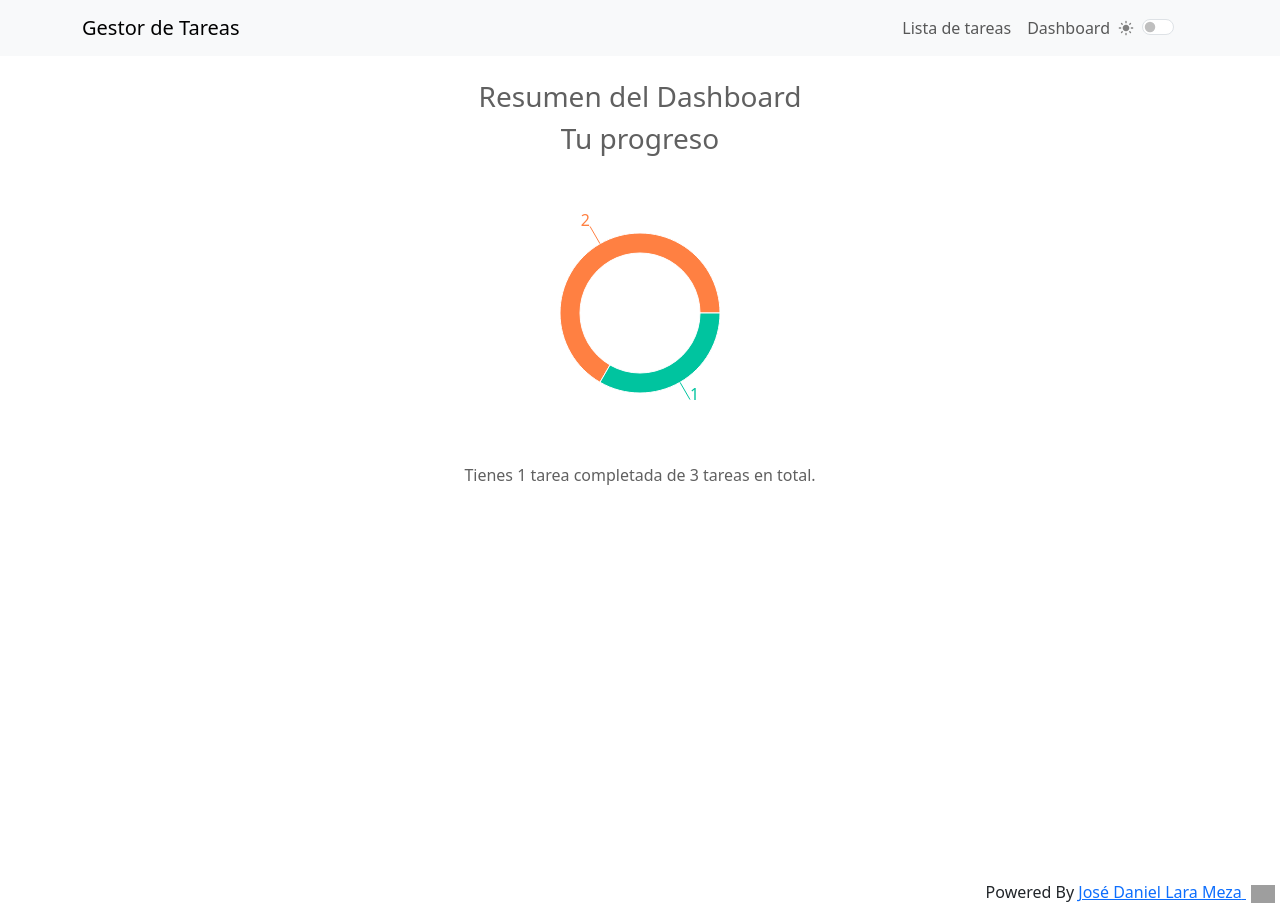
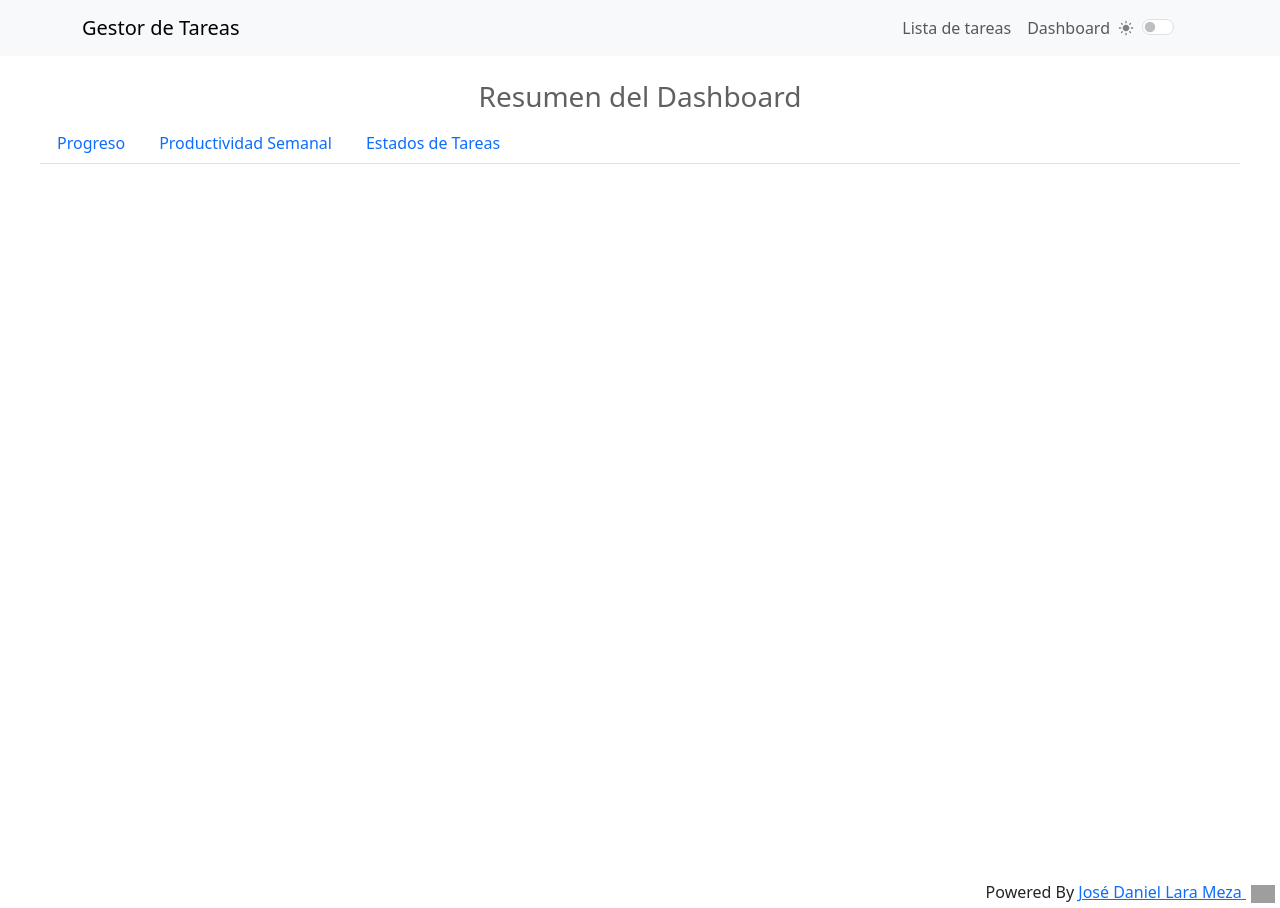
Before and after one commit to larajosed/ReactTodoList, a React (Create React App) app: page /dashboard in a window 1280 px wide. Built offline with nearby package versions, Linux system fonts and the light colour scheme; grey boxes are pictures that could not be loaded.

Commit message:
Creating the TodoDashboard component and the navigation bar

```diff
--- a/src/App.css
+++ b/src/App.css
@@ -84,7 +84,6 @@ body {
 
 .add-task-button-container {
   text-align: right;
-  margin-bottom: 30px;
   padding-right: 15px;
 }
 
--- a/src/components/TodoDashboard.js
+++ b/src/components/TodoDashboard.js
@@ -1,28 +1,51 @@
 import TodoDashboardSimple from "./TodoDashboardSimple";
-import React, { useState, useEffect } from "react";
+import TodoDashboardProductivity from "./TodoDashboardProductivity";
+import TodoDashboardStatus from "./TodoDashboardStatus";
+import { useState, useEffect } from "react";
 import todoService from "../services/todoService";
+import { Nav } from "react-bootstrap";
 import "../css/TodoDashboard.css";
 
 function TodoDashboard() {
   const [tasks, setTasks] = useState([]);
+  const [activeView, setActiveView] = useState(null);
 
   useEffect(() => {
-    const fetchTasks = async () => {
-      try {
-        const fetchedTasks = await todoService.getTasks();
+    todoService
+      .getTasks()
+      .then((fetchedTasks) => {
         setTasks(fetchedTasks);
-      } catch (error) {
+      })
+      .catch((error) => {
         console.error("Error al cargar las tareas:", error);
-      }
-    };
-
-    fetchTasks();
+      });
   }, []);
 
   return (
     <div className="dashboardContainer">
       <h3>Resumen del Dashboard</h3>
-      <TodoDashboardSimple tasks={tasks} />
+      <Nav
+        variant="tabs"
+        activeKey={activeView}
+        onSelect={(selectedKey) => setActiveView(selectedKey)}
+      >
+        <Nav.Item>
+          <Nav.Link eventKey="simple">Progreso</Nav.Link>
+        </Nav.Item>
+        <Nav.Item>
+          <Nav.Link eventKey="productivity">Productividad Semanal</Nav.Link>
+        </Nav.Item>
+        <Nav.Item>
+          <Nav.Link eventKey="status">Estados de Tareas</Nav.Link>
+        </Nav.Item>
+      </Nav>
+      {activeView === "simple" ? (
+        <TodoDashboardSimple tasks={tasks} />
+      ) : activeView === "productivity" ? (
+        <TodoDashboardProductivity tasks={tasks} />
+      ) : activeView === "status" ? ( // 👈 Nueva condición
+        <TodoDashboardStatus tasks={tasks} />
+      ) : null}
     </div>
   );
 }
--- a/src/components/TodoForm.js
+++ b/src/components/TodoForm.js
@@ -59,7 +59,7 @@ function TodoForm() {
       description: description,
       note: note,
       dueDate: dueDate,
-      completionDate: completionDate,
+      completionDate: completed ? new Date().toISOString() : null,
     };
 
     if (!isEditing) {
--- a/src/components/TodoSidebar.js
+++ b/src/components/TodoSidebar.js
@@ -8,9 +8,6 @@ import {
   BsArrowUpCircleFill,
   BsDashCircleFill,
   BsArrowDownCircleFill,
-  BsCalendarDate,
-  BsCalendar2Date,
-  BsCalendar2DateFill,
 } from "react-icons/bs";
 import { FaCheckCircle, FaRegListAlt, FaRegClock } from "react-icons/fa";
 import { MdOutlineAssignmentInd, MdLowPriority } from "react-icons/md";
--- a/src/css/TodoDashboard.css
+++ b/src/css/TodoDashboard.css
@@ -7,3 +7,17 @@
 .todo-footer {
   margin-top: auto;
 }
+
+.dashboardContainer .btn-primary {
+  background-color: #34495e;
+  border-color: #34495e;
+  color: white;
+  margin-right: 10px;
+}
+
+.dashboardContainer .btn-primary:hover {
+  background-color: #2c3e50;
+  border-color: #2c3e50;
+  transform: translateY(-1px);
+  box-shadow: 0 4px 8px rgba(0, 0, 0, 0.2);
+}
--- a/src/services/todoService.js
+++ b/src/services/todoService.js
@@ -36,7 +36,20 @@ const todoService = {
       if (taskData.id) {
         const index = mockTasks.findIndex((task) => task.id === taskData.id);
         if (index !== -1) {
+          const isTaskNowCompleted =
+            taskData.completed && !mockTasks[index].completed;
+
+          const isTaskNowIncomplete =
+            !taskData.completed && mockTasks[index].completed;
+
           mockTasks[index] = { ...mockTasks[index], ...taskData };
+
+          if (isTaskNowCompleted) {
+            mockTasks[index].completionDate = new Date().toISOString();
+          } else if (isTaskNowIncomplete) {
+            delete mockTasks[index].completionDate;
+          }
+
           saveTasksToLocalStorage(mockTasks);
           resolve(mockTasks[index]);
         } else {
@@ -51,6 +64,8 @@ const todoService = {
         const newTask = {
           id: newId,
           ...taskData,
+          completed: false,
+          completionDate: null,
         };
         mockTasks.push(newTask);
         saveTasksToLocalStorage(mockTasks);
@@ -69,7 +84,7 @@ const todoService = {
       "Nada aun",
       new Date(),
       new Date(),
-      new Date(),
+      null,
       "Doing"
     );
     const task2 = new Task(
@@ -82,7 +97,7 @@ const todoService = {
       "Nada aun",
       new Date(),
       new Date(),
-      new Date(),
+      null,
       "Doing"
     );
     const task3 = new Task(
@@ -98,6 +113,9 @@ const todoService = {
       new Date(),
       "Doing"
     );
+
+    task3.completionDate = new Date().toISOString();
+
     const tasksArray = [task1, task2, task3];
     localStorage.setItem(LOCAL_STORAGE_KEY, JSON.stringify(tasksArray));
     mockTasks = loadTasksFromLocalStorage();
```
